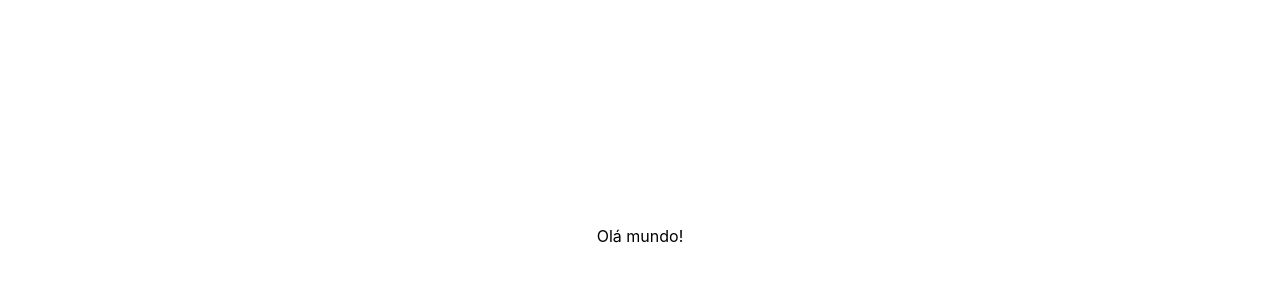
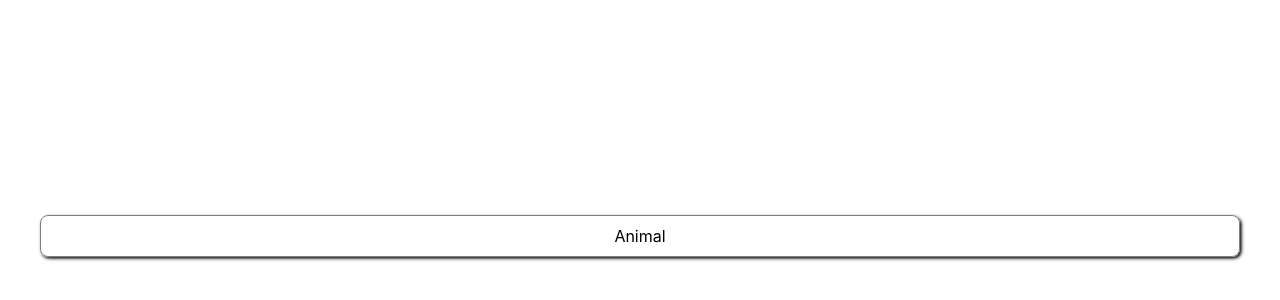
Before and after one commit to ufjf-dcc207/ufjf-dcc207-2024-3-a-atv03-igorknop, a React (Vite) app: page / in a window 1280 px wide. Shown: the part 164-464 px from the top of the page. Built offline with nearby package versions, Linux system fonts and the light colour scheme.

Commit message:
adiciona Animal

```diff
--- /dev/null
+++ b/src/Animal.css
@@ -0,0 +1,6 @@
+.animal {
+    border: 1px solid grey;
+    box-shadow: 0.1em 0.1em 0.2em;
+    padding: 0.5em;
+    border-radius: 0.5em;
+}
--- /dev/null
+++ b/src/Animal.tsx
@@ -0,0 +1,4 @@
+import "./Animal.css";
+export default function () {
+  return <div className="animal">Animal</div>;
+}
--- a/src/App.tsx
+++ b/src/App.tsx
@@ -1,7 +1,12 @@
 import "./App.css";
+import Animal from "./Animal";
 
 function App() {
-  return <div className="app">Olá mundo!</div>;
+  return (
+    <div className="app">
+      <Animal />
+    </div>
+  );
 }
 
 export default App;
```
Also changed, not shown: src/App.css (line endings or trailing spaces).
